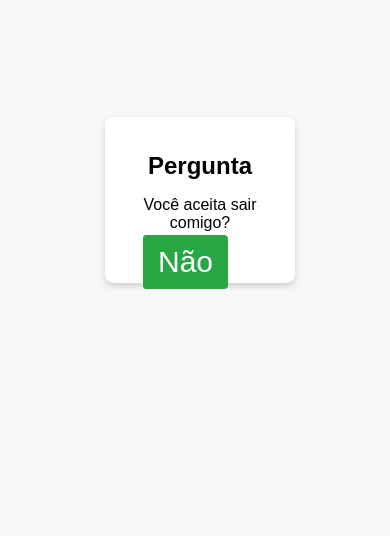
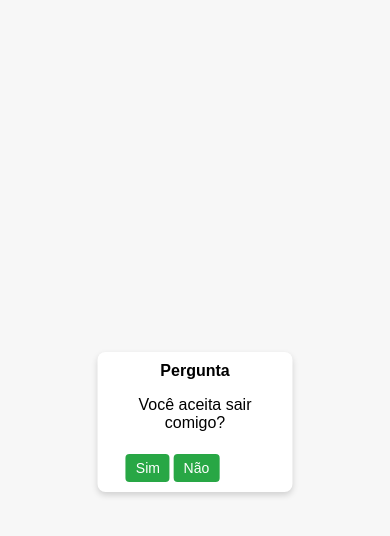
Before and after one commit to Victor2412/Pedido, a plain HTML site: page index.html in a window 390 px wide. Drawn offline with Linux system fonts and the light colour scheme.

Commit message:
Update style.css

```diff
--- a/style.css
+++ b/style.css
@@ -7,55 +7,66 @@ body {
 
 .container {
   position: absolute;
-    top: 200px;
-    left: 200px;
+  top: 50%;
+  left: 50%;
   transform: translate(-50%, -50%);
   background-color: #fff;
   border-radius: 8px;
-    padding: 35px;
+  padding: 15px;
   text-align: center;
   box-shadow: 0px 3px 6px rgba(0, 0, 0, 0.16);
 }
 
 h1 {
   margin-top: 0;
-    font-size: 24px;
+  font-size: 18px;
 }
 
 button {
   border: none;
   border-radius: 4px;
   color: white;
-    font-size: 30px;
-    padding: 10px 15px;
+  font-size: 18px;
+  padding: 8px 12px;
   cursor: pointer;
-    position: absolute;
-    margin-top: -15px;
+  margin-top: 8px;
 }
 
 /* Estilos para o botão "Sim" */
 button:nth-of-type(1) {
   background-color: #28a745;
-    top: 80%;
-    left: 20%;
 }
 
 /* Estilos para o botão "Não" */
 button:nth-of-type(2) {
   background-color: red;
-    top: 80%;
-    right: 20%;
 }
 
-body_2{
-
-display: flex;
-justify-content: center;
-
+@media only screen and (max-width: 600px) {
+  .container {
+    padding: 10px;
   }
 
-icon{
+  h1 {
+    font-size: 16px;
+  }
 
-    font-size:100px;
+  button {
+    font-size: 14px;
+    padding: 6px 10px;
+    margin-top: 6px;
+  }
 
+  /* Ajuste a posição dos botões para empilhar em telas menores */
+  button:nth-of-type(1) {
+    top: 70%;
+    left: 50%;
+    transform: translateX(-50%);
   }
+
+  button:nth-of-type(2) {
+    top: 76%;
+    left: 50%;
+    transform: translateX(-50%);
+  }
+}
```
Lines whose indentation alone changed are shown as unchanged.
